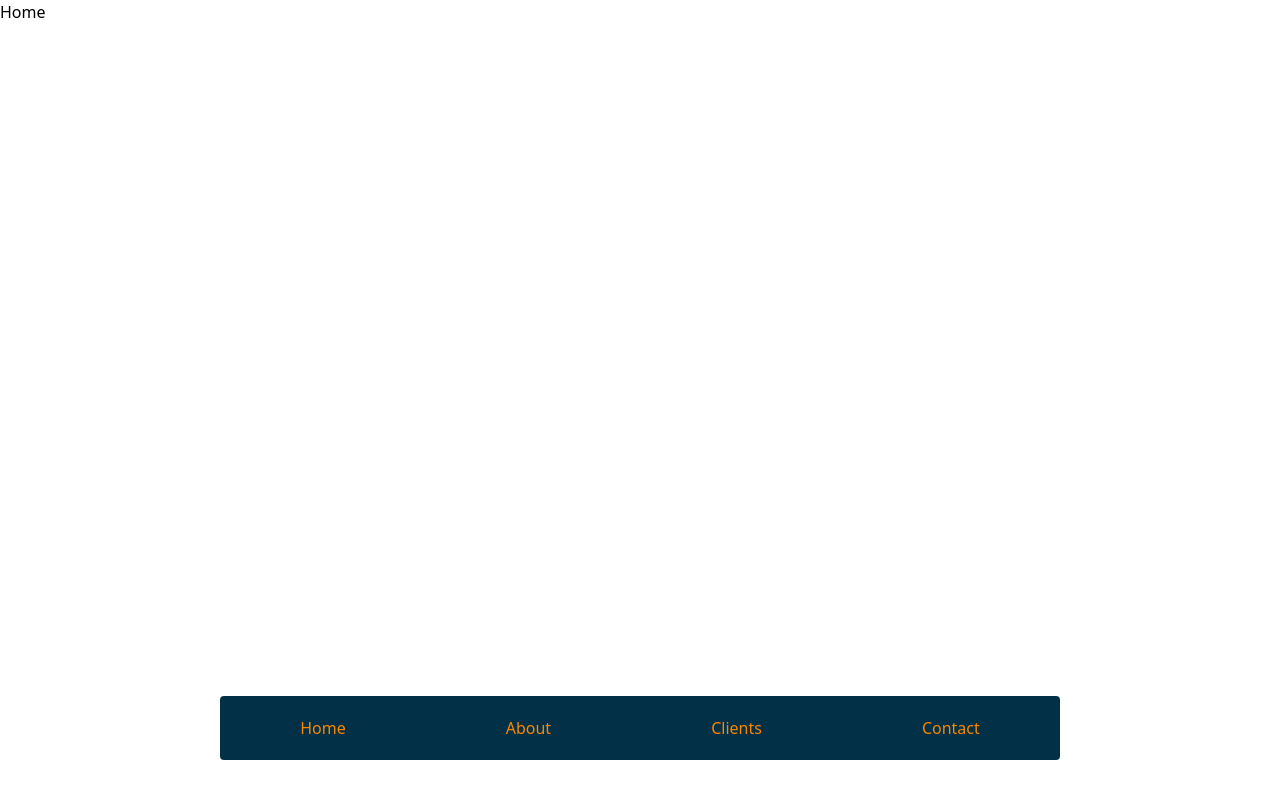
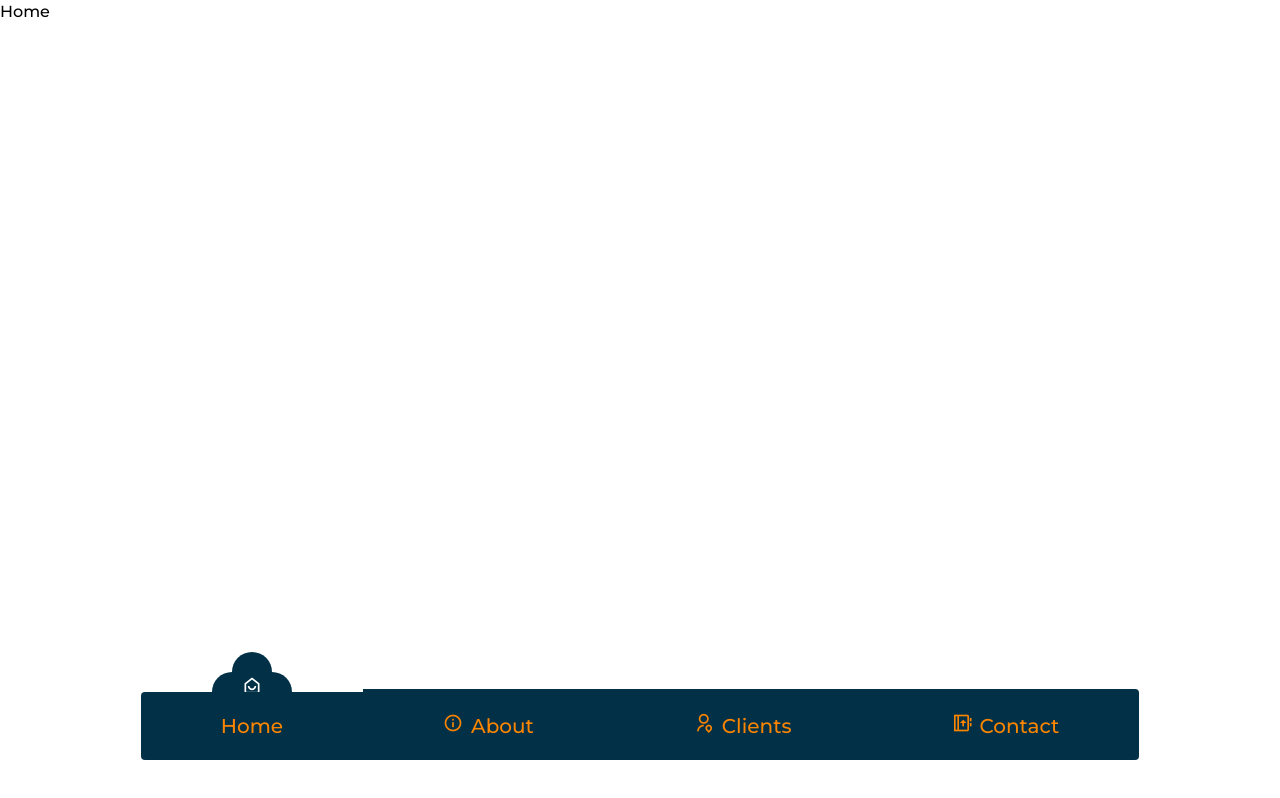
Before and after one commit to JohnWP8253/react-marketing-tailwinds, a React (Create React App) app: page / in a window 1280 px wide. Built offline with nearby package versions, Linux system fonts and the light colour scheme.

Commit message:
finished navbar

```diff
--- a/public/index.html
+++ b/public/index.html
@@ -12,6 +12,7 @@
     <link rel="apple-touch-icon" href="%PUBLIC_URL%/logo192.png" />
 
     <link rel="manifest" href="%PUBLIC_URL%/manifest.json" />
+    <link href="https://cdn.jsdelivr.net/npm/remixicon@2.5.0/fonts/remixicon.css" rel="stylesheet">
 
     <title>JP Agency</title>
   </head>
--- a/src/Components/Layouts/Layout.jsx
+++ b/src/Components/Layouts/Layout.jsx
@@ -1,27 +1,28 @@
 import React from "react";
-import { Link } from "react-router-dom";
+import { Link, useLocation } from "react-router-dom";
 
 function Layout({ children }) {
+  const location = useLocation();
   const menuItems = [
     {
       title: "Home",
       path: "/",
-      icon: "",
+      icon: "ri-home-smile-2-line",
     },
     {
       title: "About",
       path: "/about",
-      icon: "",
+      icon: "ri-information-line",
     },
     {
       title: "Clients",
       path: "/clients",
-      icon: "",
+      icon: "ri-user-location-line",
     },
     {
       title: "Contact",
       path: "/contact",
-      icon: "",
+      icon: "ri-contacts-book-upload-line",
     },
   ];
   return (
@@ -33,8 +34,29 @@
       <div className="fixed bottom-10 left-0 right-0">
         <div className="flex w-full justify-center">
           {menuItems.map((item, index) => (
-            <div className={`px-20 bg-primary py-5 ${index===0 && 'rounded-l'} ${index===menuItems.length-1 && 'rounded-r'}`}>
-              <Link to={`${item.path}`} className='text-secondary'>{item.title}</Link>
+            <div className="flex flex-col justify-end items-center">
+              {location.pathname === item.path && (
+                <div className="flex flex-col items-center ">
+                  <div className="h-5 w-10 bg-primary rounded-t-full"></div>
+                  <div className="h-5 w-20 bg-primary rounded-t-full text-center">
+                    <i className={`${item.icon} text-xl text-white `}></i>
+                  </div>
+                </div>
+              )}
+              <div
+                className={`px-20 bg-primary py-5 ${
+                  index === 0 && "rounded-l"
+                } ${
+                  index === menuItems.length - 1 && "rounded-r"
+                } flex-items-center justify-center space-x-2`}
+              >
+                {location.pathname !== item.path && (
+                  <i className={`${item.icon} text-secondary text-xl `}></i>
+                )}
+                <Link to={`${item.path}`} className="text-secondary text-xl">
+                  {item.title}
+                </Link>
+              </div>
             </div>
           ))}
         </div>
--- a/src/index.css
+++ b/src/index.css
@@ -1,3 +1,9 @@
+@import url("https://fonts.googleapis.com/css2?family=Montserrat:wght@500&display=swap");
+
+* {
+  font-family: "Montserrat", sans-serif !important;
+}
+
 @tailwind base;
 @tailwind components;
 @tailwind utilities;
```
